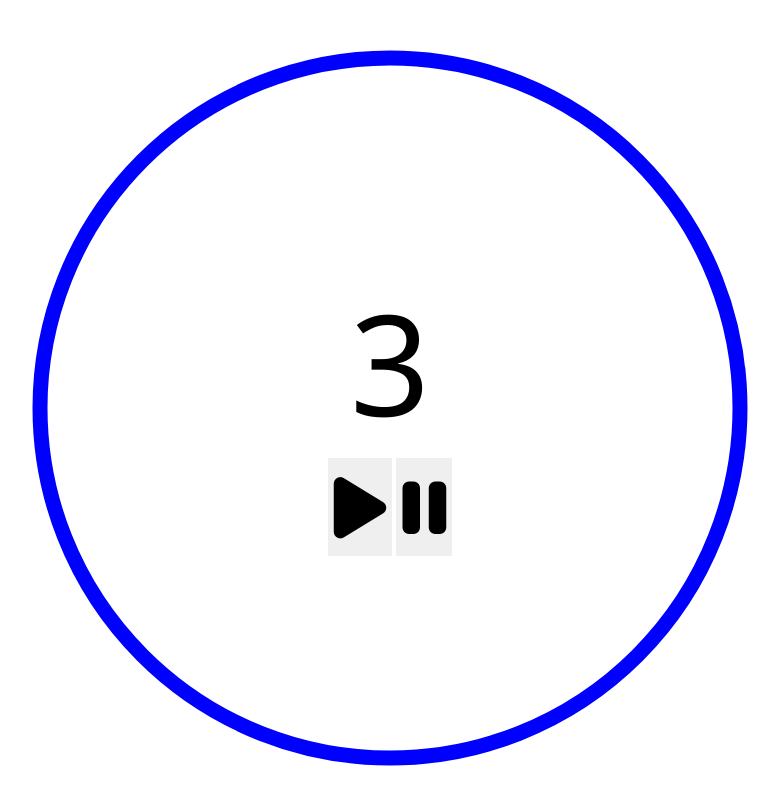
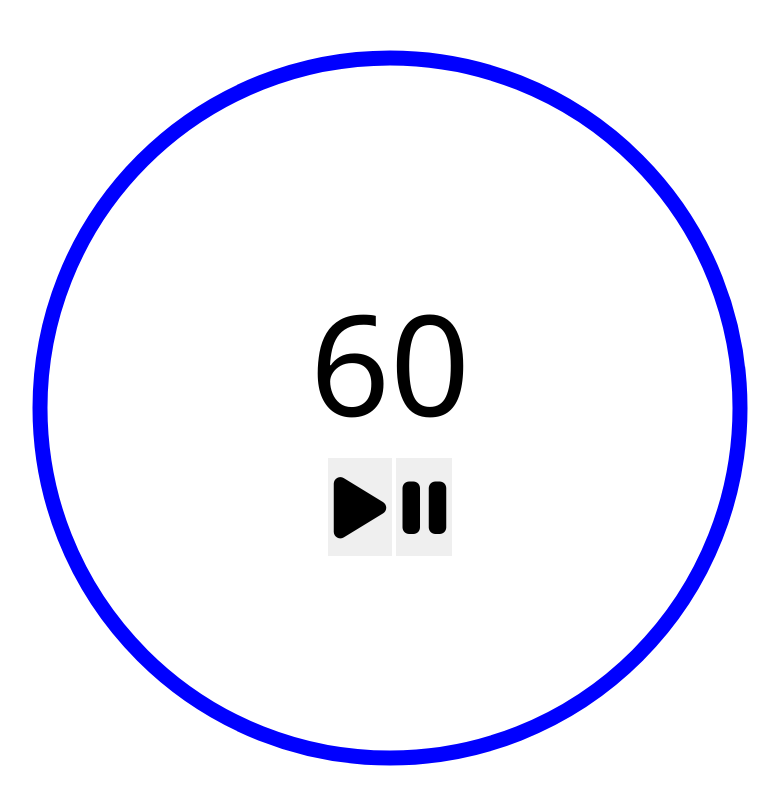
Before and after one commit to ohampton/timer-app, a plain HTML site: page index.html in a window 1280 px wide. Shown: the whole page, without its empty margins (18-797 px from the left). Drawn offline with Linux system fonts and the light colour scheme.

Commit message:
updateDuration

```diff
--- a/index.html
+++ b/index.html
@@ -11,7 +11,7 @@
 <body>
     <div class="timer">
         <div class="controls">
-          <input id="duration" value="3" />
+          <input id="duration" value="60" />
           <div>
             <button id="start"><i class="fas fa-play"></i></button>
             <button id="pause"><i class="fas fa-pause"></i></button>
```
